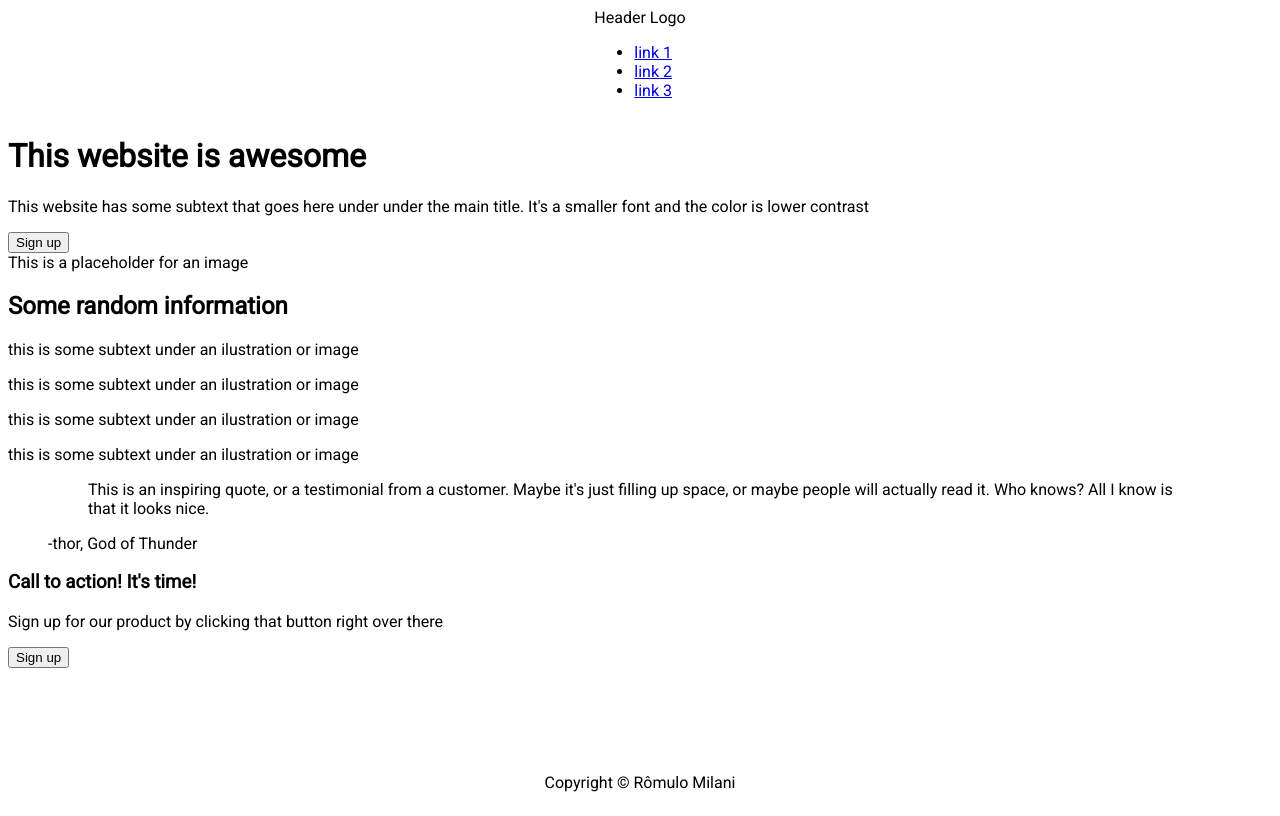
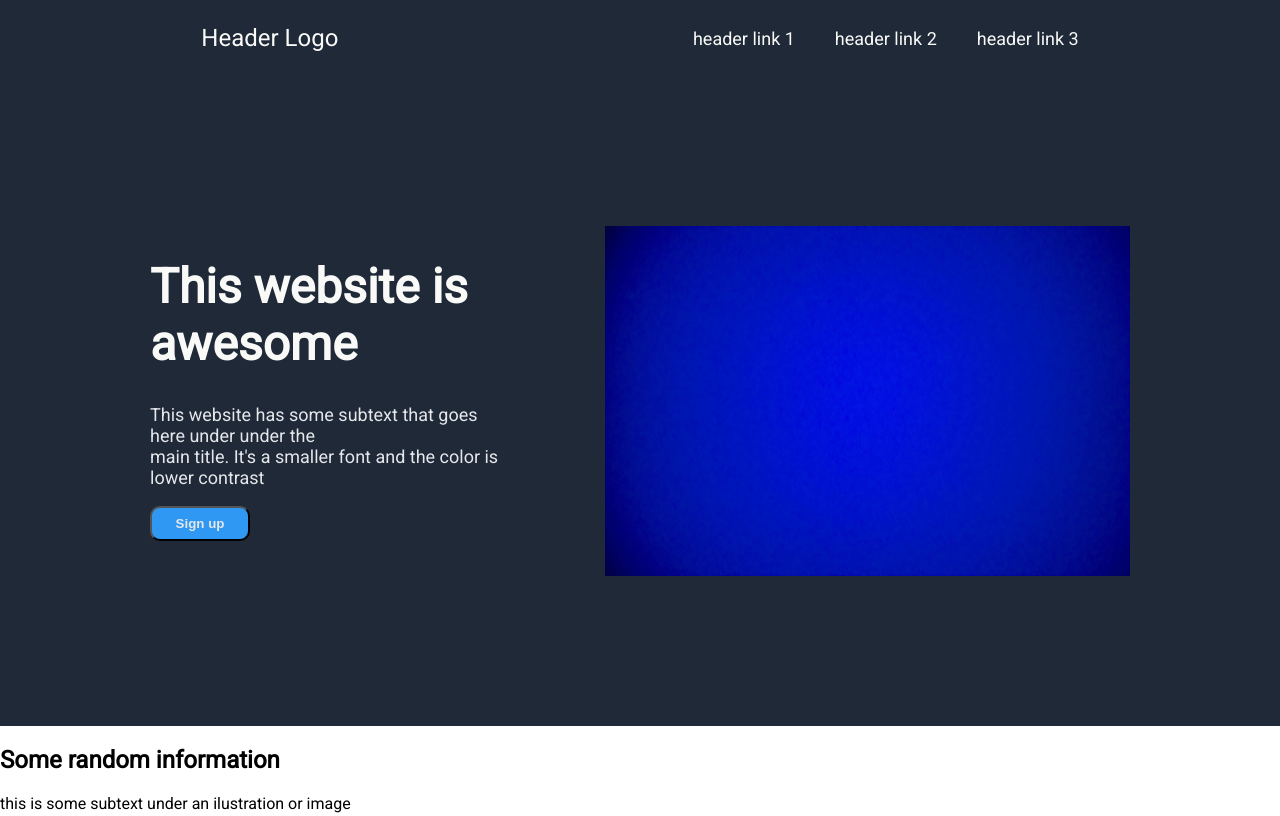
Before and after one commit to romulo-milani/Praticando-Landing-Page, a plain HTML site: page index.html in a window 1280 px wide. Shown: the top 816 px of the page. Drawn offline with Linux system fonts and the light colour scheme.

Commit message:
finished hero section

```diff
--- a/index.html
+++ b/index.html
@@ -17,19 +17,25 @@
     <header>
         <div class="header-logo">Header Logo</div>
         <ul>
-            <li> <a href="#">link 1</a></li>
-            <li> <a href="#">link 2</a></li>
-            <li> <a href="#">link 3</a></li>
+            <li> <a href="#">header link 1</a></li>
+            <li> <a href="#">header link 2</a></li>
+            <li> <a href="#">header link 3</a></li>
         </ul>
     </header>
     <main>
         <div class="hero-section">
-            <h1>This website is awesome</h1>
-            <p>This website has some subtext that goes here under under the main title. It's a smaller font and the
-                color is
-                lower contrast</p>
-            <button type="button">Sign up</button>
-            <div class="img-placeholder">This is a placeholder for an image</div>
+            <div class="hero-content">
+                <div class="hero-left">
+                    <h1>This website is <br> awesome</h1>
+                    <p class="header-text">This website has some subtext that goes here under under the <br> main title. It's
+                        a smaller font and the
+                        color is
+                        lower contrast</p>
+                    <button class="header-button" type="button">Sign up</button>
+                </div>
+                <img src="blue.jpg" alt="image of a blue background">
+            </div>
+
         </div>
 
         <div class="info-section">
--- a/style.css
+++ b/style.css
@@ -1,15 +1,97 @@
-html{
+html {
     font-family: roboto;
+    margin: 0;
+    padding: 0;
+
 }
 
 body {
+    margin: 0;
+    padding: 0;
     display: flex;
     flex-direction: column;
     min-height: 100vh;
     justify-content: space-between;
-    align-items: center;
+
 }
 
 main {
     flex: 1;
 }
+
+header, footer {
+    display: flex;
+    justify-content: space-around;
+    align-items: center;
+    background-color: #1F2937;
+    color: #F9FAF8;
+    padding: 24px;
+}
+
+.header-logo {
+    font-size: 24px;
+}
+
+ul {
+    list-style-type: none;
+    display: flex;
+    gap: 40px;
+    margin: 0;
+    padding: 0;
+}
+
+a {
+    text-decoration: none;
+    font-size: 18PX;
+    color: #F9FAF8;
+}
+
+.hero-section {
+    display: flex;
+    justify-content: center;
+    align-items: center;
+    padding: 150px;
+    background-color: #1F2937;
+}
+
+.hero-content {
+    height: 350px;
+    display: flex;
+    gap: 100px;
+}
+
+.hero-left {
+    flex: 1;
+}
+
+h1 {
+    font-size: 48px;
+    font-weight: bolder;
+    color: #F9FAF8;
+}
+
+.header-text {
+    font-size: 18px;
+    color: #E5E7EB;
+}
+
+.header-button {
+    color: #E5E7EB;
+    font-weight: bold;
+    width: 100px;
+    background-color: rgb(47, 152, 243);
+    padding: 8px;
+    border-radius: 10px;
+}
+
+.header-button:hover {
+    cursor:pointer;
+}
+
+img {
+    flex: 1;
+}
+
+footer {
+    padding: 10px;
+}
```
Also changed, not shown: blue.jpg (added).
